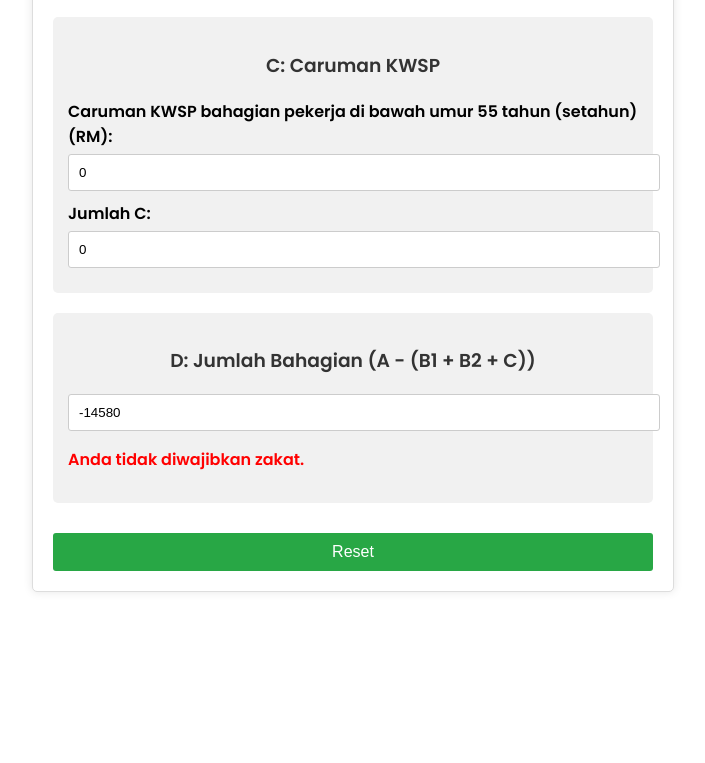
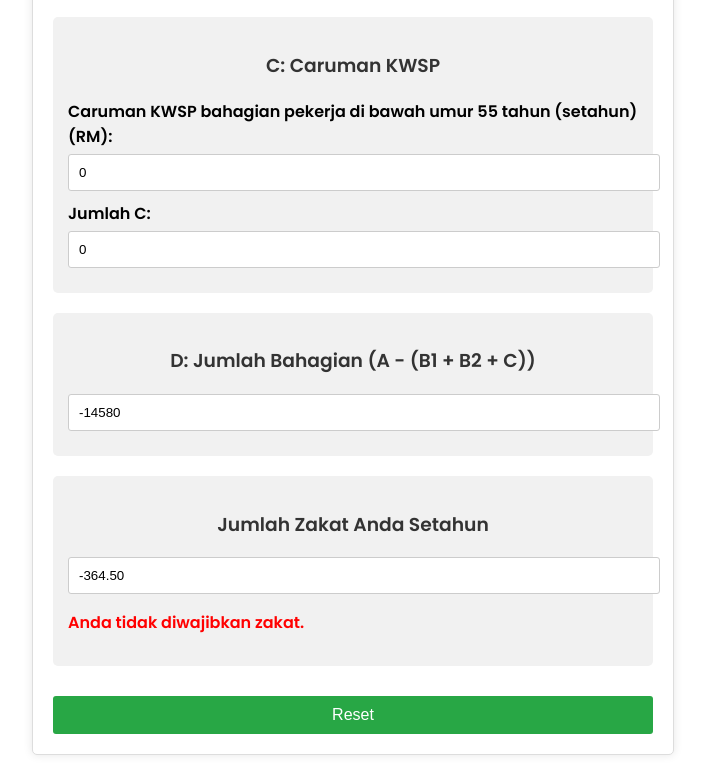
Before and after one commit to qamaralquds/zakat-calculator, a plain HTML site: page index.html in a window 1280 px wide. Shown: the part 1684-2447 px from the top of the page, without its empty margins (287-992 px from the left). Before the commit the page ends 2284 px from the top, so only its background shows below. Drawn offline with Linux system fonts and the light colour scheme.

Commit message:
Update index.html

```diff
--- a/index.html
+++ b/index.html
@@ -81,6 +81,8 @@ let zakatMessage = document.getElementById("zakatMessage");
                 } else {
                     zakatMessage.textContent = "";
                 }
+let zakatAmount = totalD * 0.025;
+                document.getElementById("jumlahZakat").value = zakatAmount.toFixed(2);
             }
 
             function resetForm() {
@@ -163,7 +165,11 @@ let zakatMessage = document.getElementById("zakatMessage");
         <div class="section">
             <h3>D: Jumlah Bahagian (A - (B1 + B2 + C))</h3>
             <input type="number" id="totalD" readonly>
-<p id="zakatMessage" style="color: red; font-weight: bold;"></p>
+        </div>
+<div class="section">
+            <h3>Jumlah Zakat Anda Setahun</h3>
+            <input type="number" id="jumlahZakat" readonly>
+  <p id="zakatMessage" style="color: red; font-weight: bold;"></p>
         </div>
         <button id="reset">Reset</button>
     </div>
```
